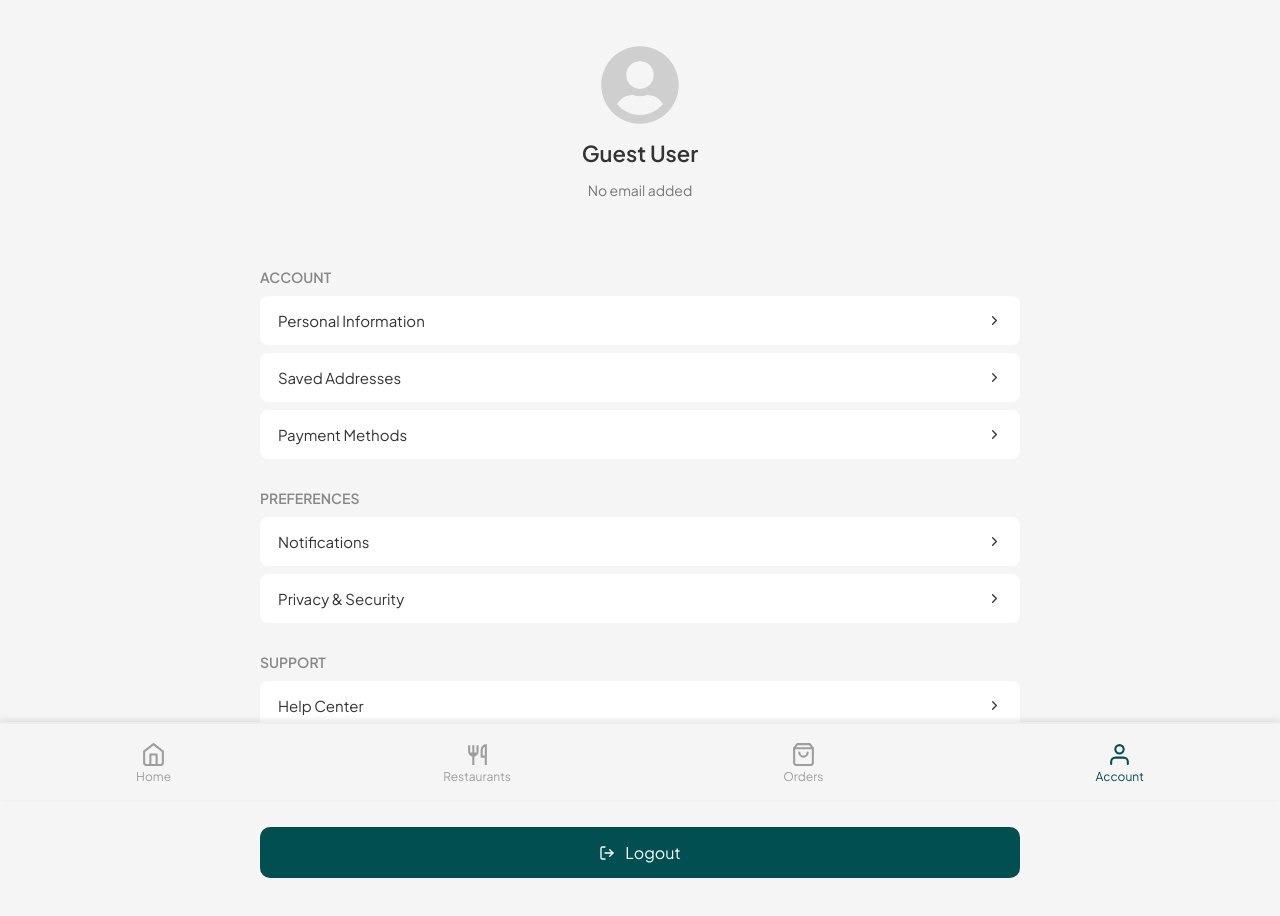
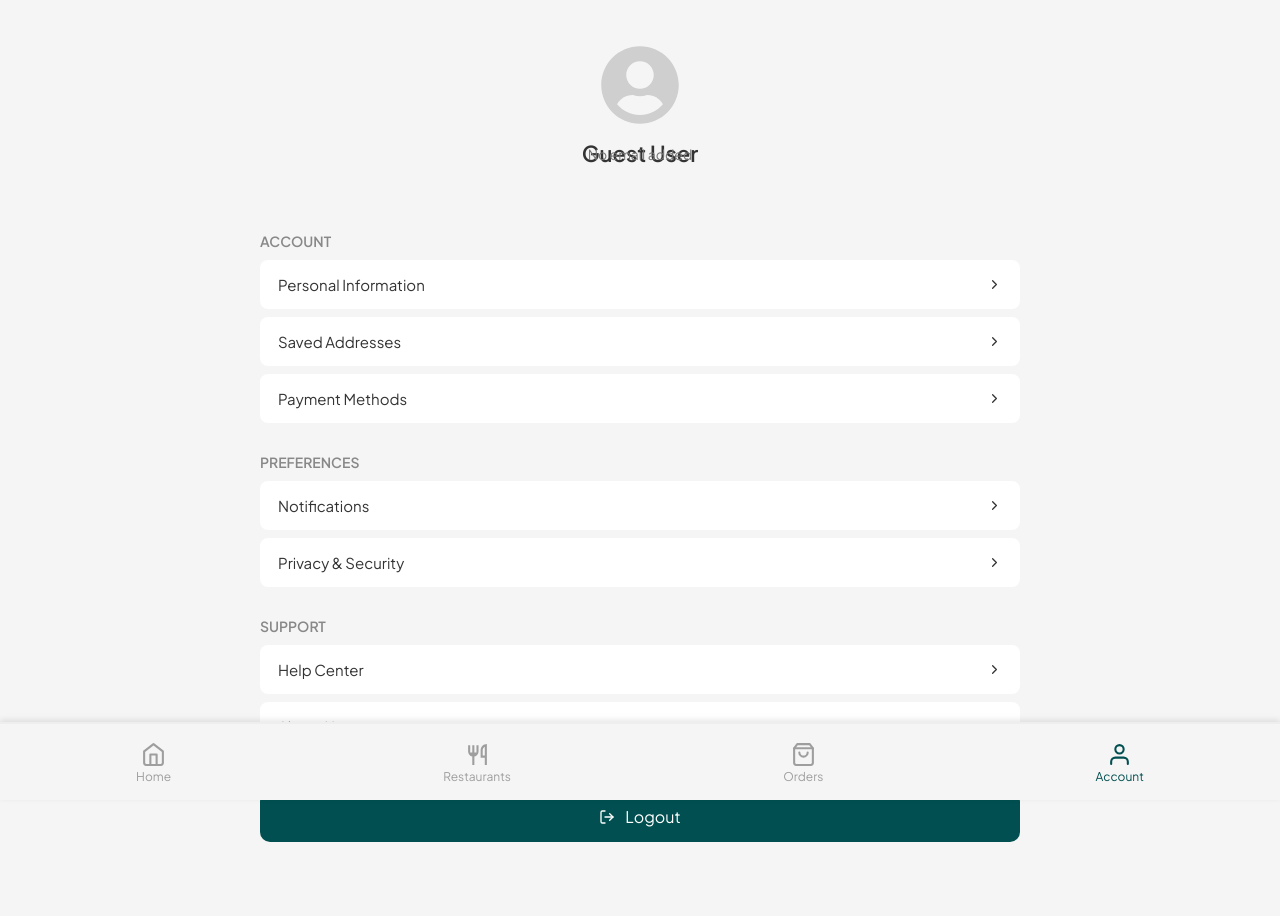
Before and after one commit to ay30bg/droppa, a React (Create React App) app: page /profile in a window 1280 px wide. Shown: the top 916 px of the page. Built offline with nearby package versions, Linux system fonts and the light colour scheme.

Commit message:
Update profile.css

```diff
--- a/src/styles/profile.css
+++ b/src/styles/profile.css
@@ -35,7 +35,7 @@
 .profile-email {
   font-size: 14px;
   color: #777;
-  margin-top: -4px;
+  margin-top: -40px;
 }
 
 /* Section title */
```
